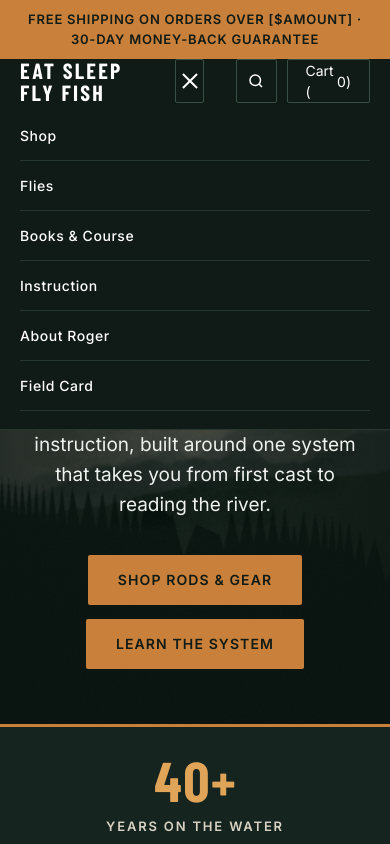
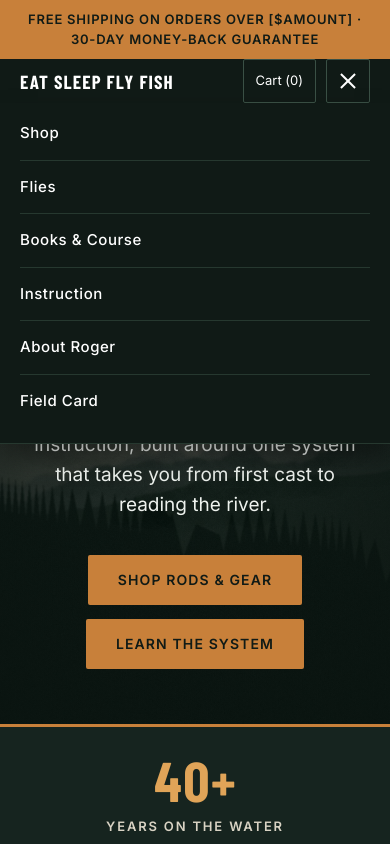
Before and after one commit to RunMuch/eatsleepflyfish, a plain HTML site: page esff-site/index.html in a window 390 px wide. Both pictures are taken after a click on the button "Menu". Shown: the top 844 px of the page. Drawn offline with nearby package versions, Linux system fonts and the light colour scheme.

Commit message:
Fixed about section on mobile and updated mobile nav

```diff
--- a/esff-site/script.js
+++ b/esff-site/script.js
@@ -8,6 +8,13 @@
     toggle.addEventListener('click', function () {
       var open = nav.classList.toggle('open');
       toggle.setAttribute('aria-expanded', String(open));
+    });
+    document.addEventListener('keydown', function (e) {
+      if (e.key === 'Escape' && nav.classList.contains('open')) {
+        nav.classList.remove('open');
+        toggle.setAttribute('aria-expanded', 'false');
+        toggle.focus();
+      }
     });
     nav.addEventListener('click', function (e) {
       if (e.target.tagName === 'A') {
--- a/esff-site/styles.css
+++ b/esff-site/styles.css
@@ -35,8 +35,8 @@ h1,h2,h3,p{margin:0}
 .site-header{position:sticky;top:0;z-index:50;background:var(--ink);color:#fff;border-bottom:1px solid #26382f;transition:box-shadow .25s}
 .site-header.scrolled{box-shadow:0 6px 24px rgba(0,0,0,.35)}
 .header-row{display:flex;align-items:center;justify-content:space-between;gap:20px 32px;padding-top:16px;padding-bottom:16px}
-.brand{font-size:26px;letter-spacing:.1em}
-.nav{display:flex;gap:28px;font-size:14px;font-weight:500;letter-spacing:.04em}
+.brand{font-size:26px;letter-spacing:.1em;white-space:nowrap}
+.nav{display:flex;gap:28px;font-size:14px;font-weight:500;letter-spacing:.04em;white-space:nowrap}
 .nav a:hover{color:var(--amber)}
 .header-actions{display:flex;gap:10px}
 .icon-btn,.cart-btn{height:44px;display:inline-flex;align-items:center;justify-content:center;background:transparent;border:1px solid #3a5045;color:#fff;border-radius:2px;font-size:14px;cursor:pointer}
@@ -248,17 +248,25 @@ h1,h2,h3,p{margin:0}
   .cols-3{grid-template-columns:1fr}
   .about-grid{grid-template-columns:1fr;gap:32px}
   .about-img{order:-1;width:100%;aspect-ratio:4/3}
+  .about-copy{text-align:center;max-width:640px;margin:0 auto}
+  .about-copy .stats{justify-content:center}
 }
-@media (max-width:860px){
-  .nav-toggle{display:flex}
-  .nav{position:absolute;left:0;right:0;top:100%;background:var(--ink);flex-direction:column;gap:0;padding:8px 20px 18px;border-bottom:1px solid #26382f;display:none}
+@media (max-width:1100px){
+  .header-row{position:relative;gap:10px}
+  .brand{font-size:22px;margin-right:auto}
+  .header-actions{order:2}
+  .nav-toggle{display:flex;order:3;flex-shrink:0}
+  .nav{position:absolute;left:0;right:0;top:100%;background:var(--ink);flex-direction:column;gap:0;padding:4px 40px 16px;border-bottom:1px solid #26382f;box-shadow:0 14px 24px rgba(0,0,0,.35);display:none;max-height:calc(100vh - 80px);overflow-y:auto}
   .nav.open{display:flex}
-  .nav a{padding:14px 0;border-bottom:1px solid #26382f}
-  .header-row{position:relative}
-  .brand{font-size:22px}
+  .nav a{padding:15px 0;border-bottom:1px solid #26382f;font-size:15px}
+  .nav a:last-child{border-bottom:0}
 }
 @media (max-width:560px){
   .container{padding:0 20px}
+  .brand{font-size:19px;letter-spacing:.06em}
+  .header-actions .icon-btn{display:none}
+  .cart-btn{padding:0 12px;font-size:13px}
+  .nav{padding:4px 20px 16px}
   .cols-4{grid-template-columns:1fr 1fr;gap:16px}
   .tile span{font-size:22px}
   .hero{min-height:620px}
```
